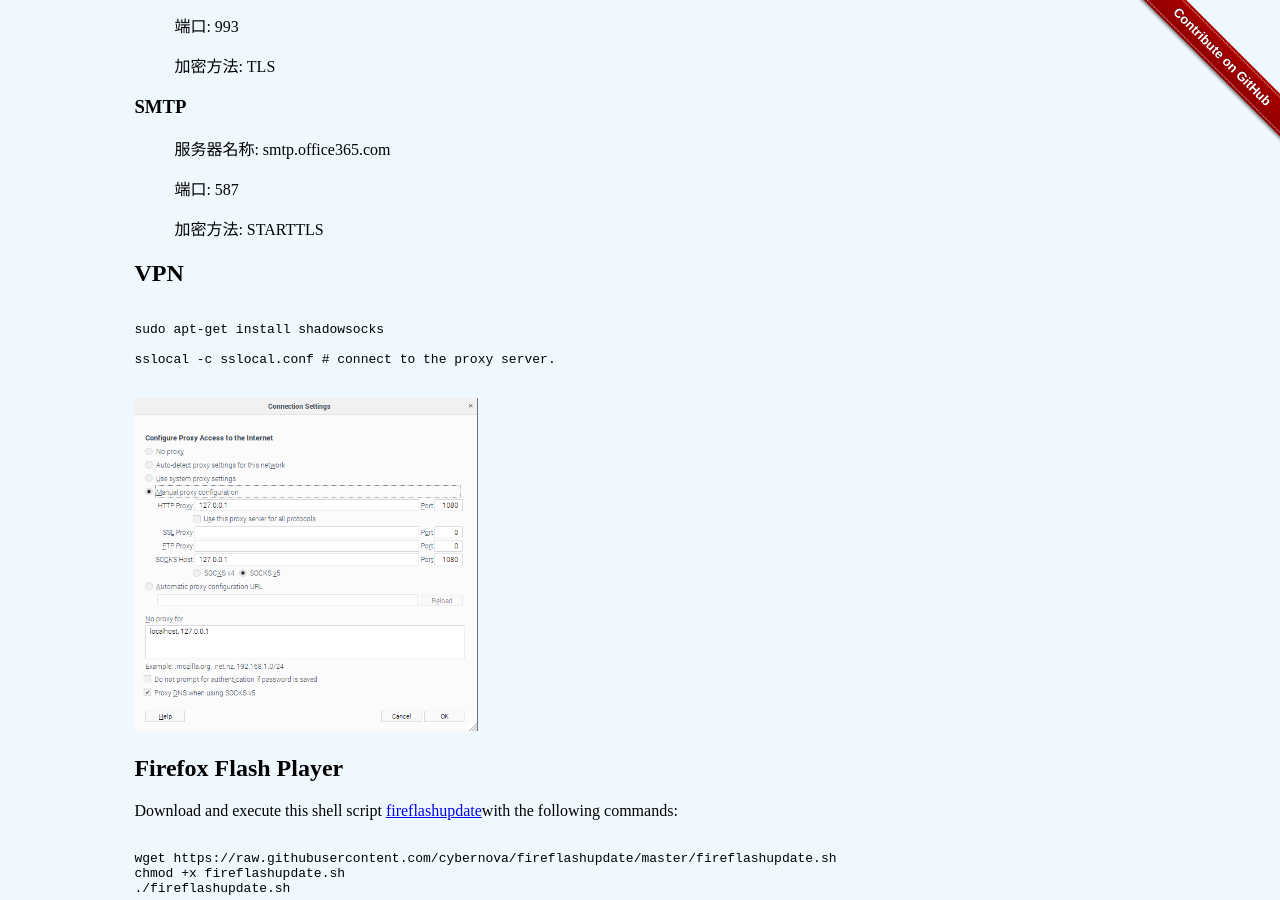
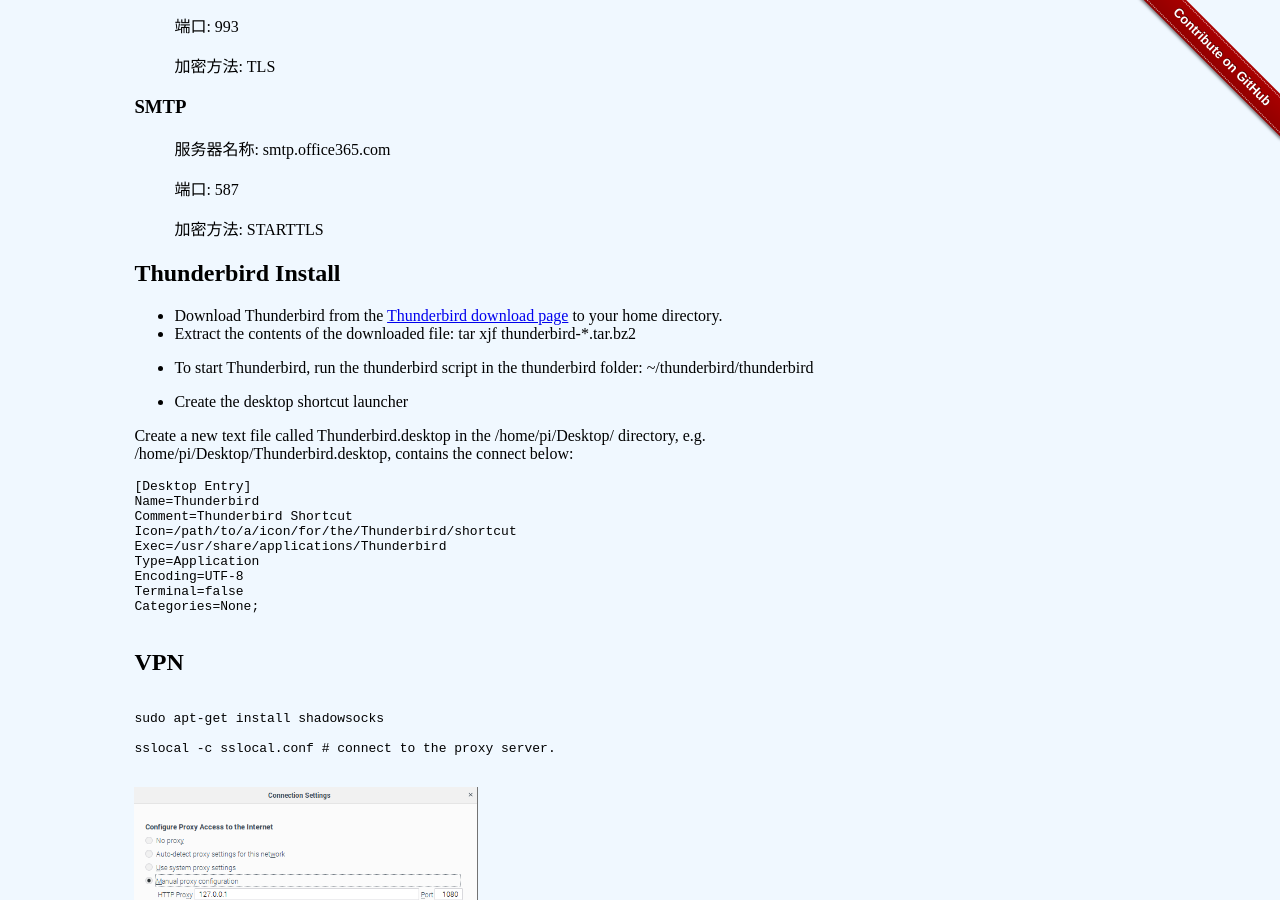
Before and after one commit to liuning0820/liuning0820.github.io, a Jekyll site: the page built from _posts/2019-04-18-play-with-debian.md, in a window 1280 px wide and 900 px high, scrolled down 1966 px. Built offline with Jekyll 4.4.1, drawn with Linux system fonts in a browser that asks for light colours; some of the changed text lies outside the part shown.

Commit message:
setup printer on debian

````diff
--- a/_posts/2019-04-18-play-with-debian.md
+++ b/_posts/2019-04-18-play-with-debian.md
@@ -118,6 +118,30 @@ sudo mount -t cifs -o username=*** //192.168.*.*/sharename /media/Data/
 >
 > 加密方法: STARTTLS
 
+## Thunderbird Install
+
+- Download Thunderbird from the [Thunderbird download page](https://www.thunderbird.net/en-US/thunderbird/all/) to your home directory.
+- Extract the contents of the downloaded file: tar xjf thunderbird-*.tar.bz2
+- To start Thunderbird, run the thunderbird script in the thunderbird folder: ~/thunderbird/thunderbird
+
+- Create the desktop shortcut launcher
+
+Create a new text file called Thunderbird.desktop in the /home/pi/Desktop/ directory, e.g. /home/pi/Desktop/Thunderbird.desktop, contains the connect below:
+
+```ini
+[Desktop Entry]
+Name=Thunderbird
+Comment=Thunderbird Shortcut
+Icon=/path/to/a/icon/for/the/Thunderbird/shortcut
+Exec=/usr/share/applications/Thunderbird
+Type=Application
+Encoding=UTF-8
+Terminal=false
+Categories=None;
+
+```
+
+
 ## VPN
 
 ```sh
@@ -150,7 +174,7 @@ sudo apt-get install putty
 
 ```
 
-### GIMP - Open Source Image Editor
+## GIMP - Open Source Image Editor
 
 ```sh
 # https://www.gimp.org/
@@ -158,7 +182,7 @@ sudo apt-get install gimp
 
 ```
 
-### Snapd - Tool to interact with Ubuntu Core Snappy
+## Snapd - Tool to interact with Ubuntu Core Snappy
 
 Snaps are app packages for desktop, cloud and IoT that are easy to install, secure, cross-platform and dependency-free.
 
@@ -168,7 +192,7 @@ sudo reboot
 sudo snap install hello-world ## find the snaps to install from store https://snapcraft.io/store
 ```
 
-### Find - search for files
+## Find - search for files
 
 ```sh
 
@@ -191,7 +215,7 @@ grep " install " /var/log/dpkg.log
 grep " install " /var/log/apt/history.log
 ```
 
-### 多屏幕显示
+## 多屏幕显示
 
 ```sh
 # 显示可用显示器
@@ -205,7 +229,7 @@ xrandr --output VGA-1 --auto --right-of LVDS-1
 
 ```
 
-### 摄像头视频拍照工具
+## 摄像头视频拍照工具
 
 ```sh
 # cheese  一个使用摄像头拍摄录像或照片的工具
@@ -213,3 +237,18 @@ xrandr --output VGA-1 --auto --right-of LVDS-1
 sudo apt-get install cheese
 
 ```
+
+## Printer Setup
+
+### Install HP Linux Image and Printer
+
+<https://developers.hp.com/hp-linux-imaging-and-printing/gethplip>
+
+```sh
+
+
+sudo apt-get install hplip
+sudo apt-get install hplip-gui
+
+
+```
````
